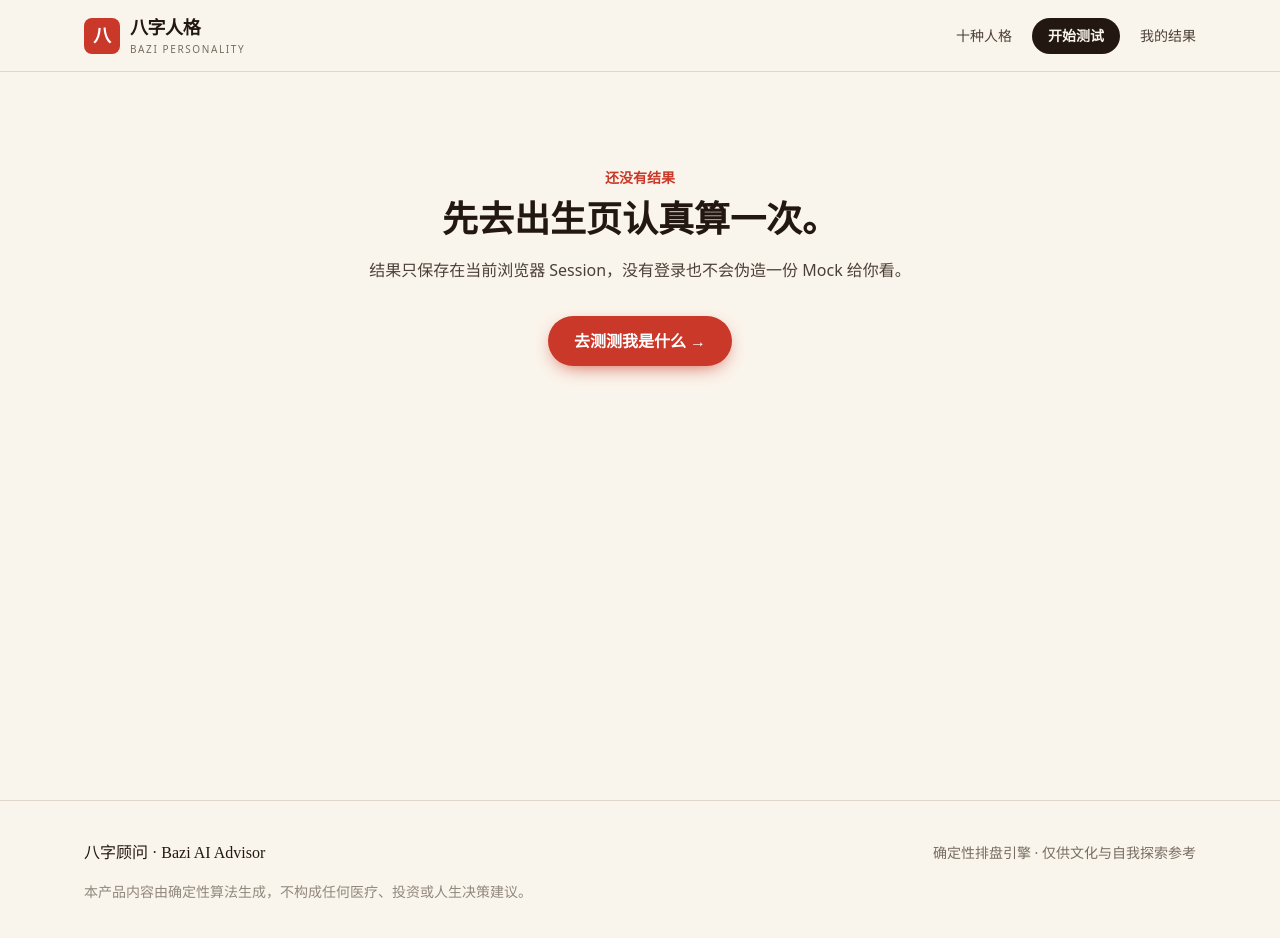
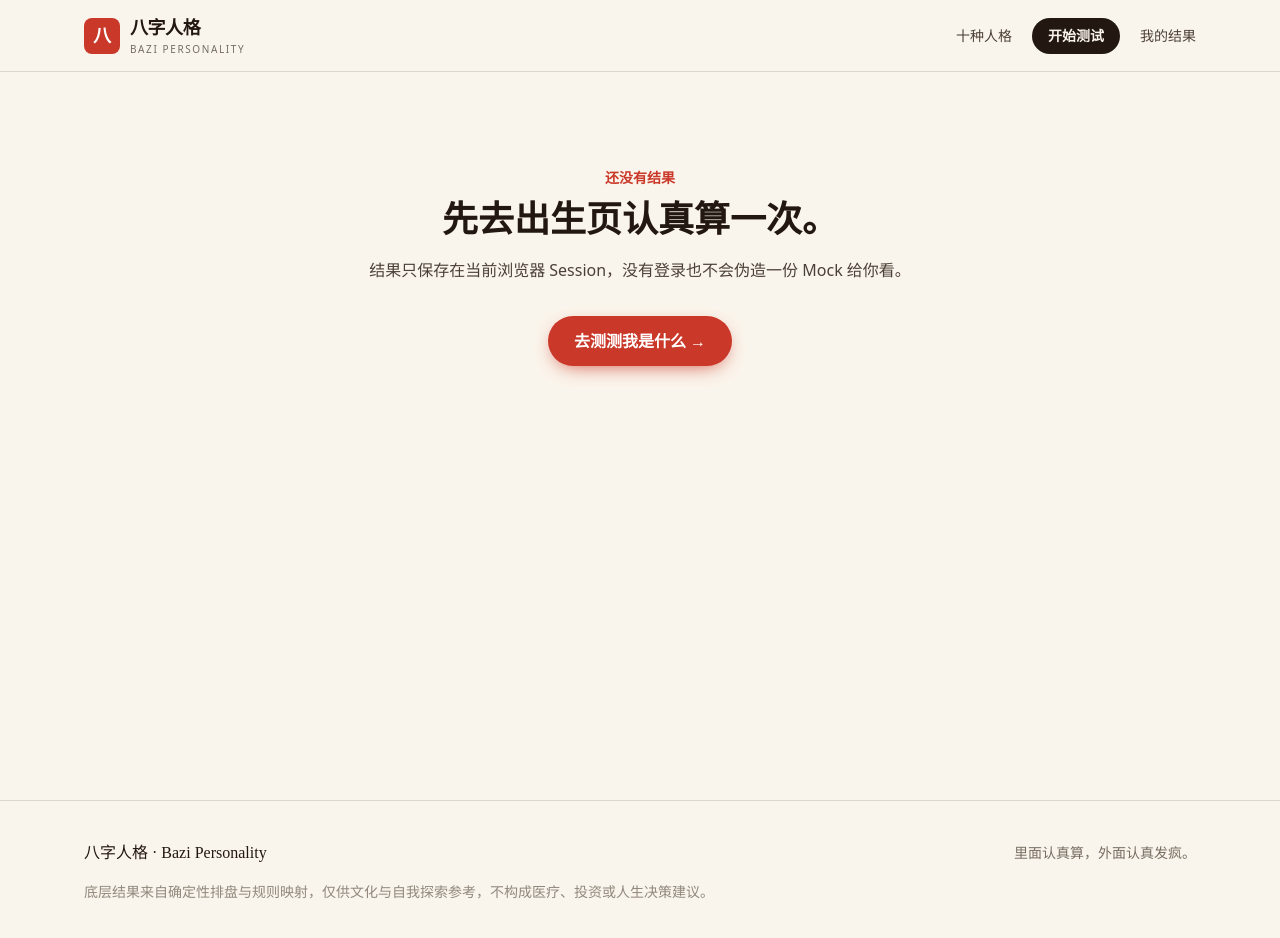
Before and after one commit to zoushunyu144000-ui/bazi-ai-advisor, a Next.js app: page /result in a window 1280 px wide. Shown: the top 938 px of the page. Built offline with nearby package versions, Linux system fonts and the light colour scheme.

Commit message:
chore: align footer with Bazi Personality V1

```diff
--- a/app/_components/site-footer.tsx
+++ b/app/_components/site-footer.tsx
@@ -3,13 +3,11 @@ export function SiteFooter() {
     <footer className="border-t border-line bg-paper">
       <div className="mx-auto max-w-6xl px-5 py-10 text-sm text-muted">
         <div className="flex flex-col gap-3 sm:flex-row sm:items-center sm:justify-between">
-          <p className="font-display text-base text-ink">
-            八字顾问 · Bazi AI Advisor
-          </p>
-          <p>确定性排盘引擎 · 仅供文化与自我探索参考</p>
+          <p className="font-display text-base text-ink">八字人格 · Bazi Personality</p>
+          <p>里面认真算，外面认真发疯。</p>
         </div>
         <p className="mt-4 leading-relaxed text-muted/80">
-          本产品内容由确定性算法生成，不构成任何医疗、投资或人生决策建议。
+          底层结果来自确定性排盘与规则映射，仅供文化与自我探索参考，不构成医疗、投资或人生决策建议。
         </p>
       </div>
     </footer>
```
